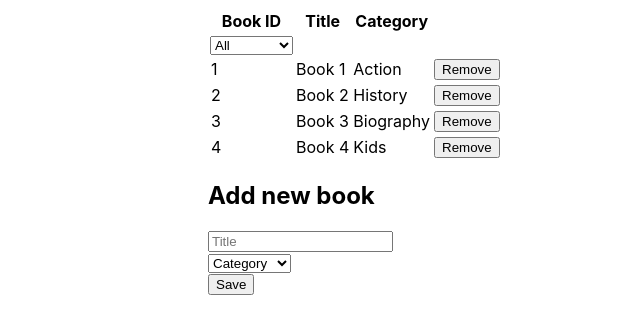
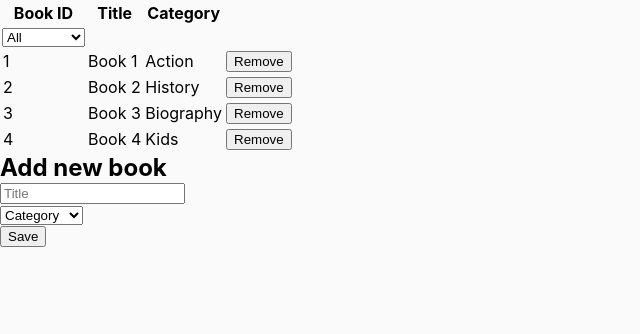
Before and after one commit to JohnHernCode/React-Redux-Bookstore-CMS, a React (Create React App) app: page / in a window 1280 px wide. Shown: the top 334 px of the page, without its empty margins (0-640 px from the left). Built offline with nearby package versions, Linux system fonts and the light colour scheme.

Commit message:
Add index css

```diff
--- a/src/index.css
+++ b/src/index.css
@@ -1,5 +1,9 @@
+* {
+  box-sizing: border-box;
+}
+
 body {
-  padding-left: 200px;
+  margin: 0;
   font-family:
     -apple-system,
     BlinkMacSystemFont,
@@ -12,6 +16,7 @@ body {
     'Droid Sans',
     'Helvetica Neue',
     sans-serif;
+  background-color: #fafafa;
   -webkit-font-smoothing: antialiased;
   -moz-osx-font-smoothing: grayscale;
 }
@@ -25,3 +30,11 @@ code {
     'Courier New',
     monospace;
 }
+
+h1,
+h2,
+h3,
+h4,
+h5 {
+  margin: 0;
+}
```
